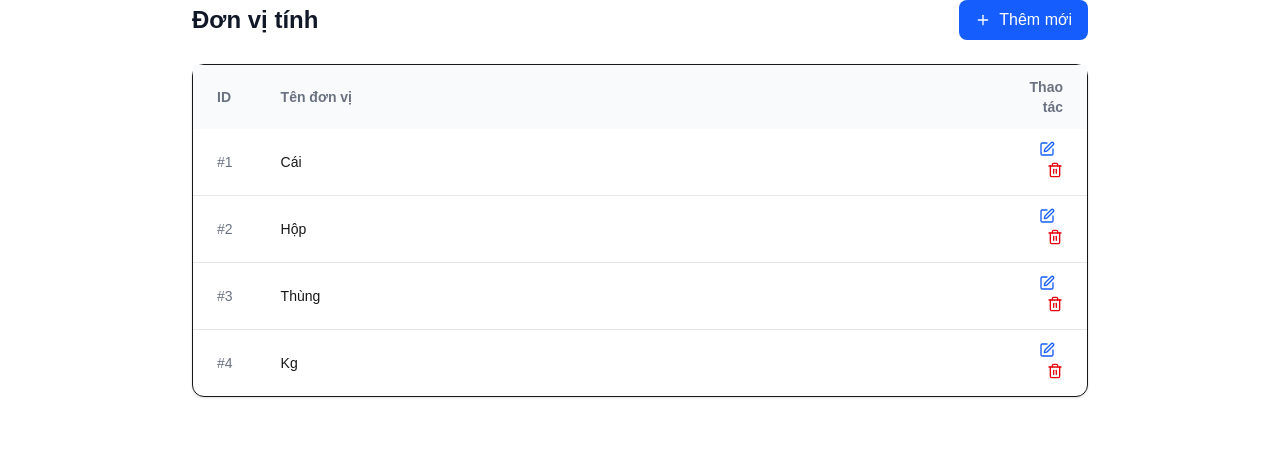
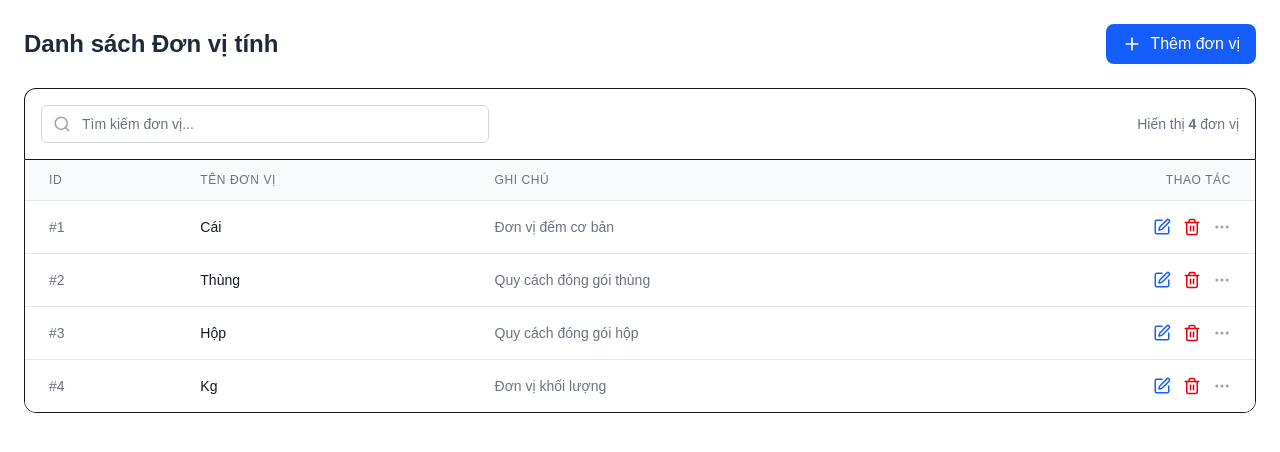
Before and after one commit to dangtai2412-rgb/Bizflowa-frontend, a Next.js app: page /units in a window 1280 px wide. Shown: the top 452 px of the page. Built offline with nearby package versions, Linux system fonts and the light colour scheme.

Commit message:
Thêm giao diện trang đăng nhập

```diff
--- a/app/units/page.tsx
+++ b/app/units/page.tsx
@@ -1,67 +1,84 @@
 "use client";
 
-import { useEffect, useState } from "react";
-import api from "@/lib/axios";
-import { Plus, Trash2, Edit } from "lucide-react";
+import React, { useState, useEffect } from 'react';
+import { Search, Plus, Edit, Trash2, MoreHorizontal } from 'lucide-react';
 
+// Định nghĩa kiểu dữ liệu dựa trên backend (src/api/schemas/unit.py)
 interface Unit {
-  id: number;
+  id: string;
   name: string;
+  description?: string;
 }
 
 export default function UnitsPage() {
   const [units, setUnits] = useState<Unit[]>([]);
-  const [loading, setLoading] = useState(true);
+  const [searchTerm, setSearchTerm] = useState('');
 
+  // Giả lập fetch dữ liệu từ API: GET /api/units
   useEffect(() => {
-    // Giả lập gọi API lấy đơn vị tính
-    const fetchUnits = async () => {
-      try {
-        // const res = await api.get("/units");
-        // setUnits(res.data);
-
-        // Dữ liệu giả để test trước khi có Backend
-        setUnits([
-          { id: 1, name: "Cái" },
-          { id: 2, name: "Hộp" },
-          { id: 3, name: "Thùng" },
-          { id: 4, name: "Kg" },
-        ]);
-      } catch (error) {
-        console.error(error);
-      } finally {
-        setLoading(false);
-      }
-    };
-    fetchUnits();
+    // Trong thực tế, bạn sẽ gọi: fetch(`${process.env.NEXT_PUBLIC_API_URL}/units`)
+    const mockData: Unit[] = [
+      { id: '1', name: 'Cái', description: 'Đơn vị đếm cơ bản' },
+      { id: '2', name: 'Thùng', description: 'Quy cách đóng gói thùng' },
+      { id: '3', name: 'Hộp', description: 'Quy cách đóng gói hộp' },
+      { id: '4', name: 'Kg', description: 'Đơn vị khối lượng' },
+    ];
+    setUnits(mockData);
   }, []);
 
   return (
-    <div className="max-w-4xl mx-auto space-y-6">
-      <div className="flex items-center justify-between">
-        <h1 className="text-2xl font-bold text-gray-900">Đơn vị tính</h1>
-        <button className="flex items-center gap-2 rounded-lg bg-blue-600 px-4 py-2 text-white hover:bg-blue-700">
-          <Plus className="h-4 w-4" /> Thêm mới
+    <div className="p-6">
+      {/* Header Section */}
+      <div className="flex justify-between items-center mb-6">
+        <h1 className="text-2xl font-bold text-gray-800">Danh sách Đơn vị tính</h1>
+        <button className="bg-blue-600 hover:bg-blue-700 text-white px-4 py-2 rounded-lg flex items-center gap-2 transition-colors">
+          <Plus size={20} />
+          Thêm đơn vị
         </button>
       </div>
 
-      <div className="rounded-xl border bg-white shadow-sm">
-        <table className="w-full text-left text-sm">
-          <thead className="bg-gray-50 text-gray-500">
+      {/* Filter & Search Section */}
+      <div className="bg-white p-4 rounded-t-xl border-x border-t flex flex-wrap gap-4 items-center justify-between">
+        <div className="relative w-full max-w-md">
+          <span className="absolute inset-y-0 left-0 pl-3 flex items-center text-gray-400">
+            <Search size={18} />
+          </span>
+          <input
+            type="text"
+            placeholder="Tìm kiếm đơn vị..."
+            className="block w-full pl-10 pr-3 py-2 border border-gray-300 rounded-md leading-5 bg-white placeholder-gray-500 focus:outline-none focus:ring-1 focus:ring-blue-500 sm:text-sm"
+            value={searchTerm}
+            onChange={(e) => setSearchTerm(e.target.value)}
+          />
+        </div>
+        <div className="text-sm text-gray-500">
+          Hiển thị <b>{units.length}</b> đơn vị
+        </div>
+      </div>
+
+      {/* Table Section */}
+      <div className="bg-white border rounded-b-xl overflow-hidden">
+        <table className="min-w-full divide-y divide-gray-200">
+          <thead className="bg-gray-50">
             <tr>
-              <th className="px-6 py-3">ID</th>
-              <th className="px-6 py-3 w-full">Tên đơn vị</th>
-              <th className="px-6 py-3 text-right">Thao tác</th>
+              <th className="px-6 py-3 text-left text-xs font-medium text-gray-500 uppercase tracking-wider">ID</th>
+              <th className="px-6 py-3 text-left text-xs font-medium text-gray-500 uppercase tracking-wider">Tên đơn vị</th>
+              <th className="px-6 py-3 text-left text-xs font-medium text-gray-500 uppercase tracking-wider">Ghi chú</th>
+              <th className="px-6 py-3 text-right text-xs font-medium text-gray-500 uppercase tracking-wider">Thao tác</th>
             </tr>
           </thead>
-          <tbody className="divide-y divide-gray-200">
-            {units.map((unit) => (
-              <tr key={unit.id} className="hover:bg-gray-50">
-                <td className="px-6 py-3 text-gray-500">#{unit.id}</td>
-                <td className="px-6 py-3 font-medium">{unit.name}</td>
-                <td className="px-6 py-3 text-right space-x-2">
-                  <button className="text-blue-600"><Edit className="h-4 w-4" /></button>
-                  <button className="text-red-600"><Trash2 className="h-4 w-4" /></button>
+          <tbody className="bg-white divide-y divide-gray-200">
+            {units.filter(u => u.name.toLowerCase().includes(searchTerm.toLowerCase())).map((unit) => (
+              <tr key={unit.id} className="hover:bg-gray-50 transition-colors">
+                <td className="px-6 py-4 whitespace-nowrap text-sm text-gray-500">#{unit.id}</td>
+                <td className="px-6 py-4 whitespace-nowrap text-sm font-medium text-gray-900">{unit.name}</td>
+                <td className="px-6 py-4 whitespace-nowrap text-sm text-gray-500">{unit.description || '-'}</td>
+                <td className="px-6 py-4 whitespace-nowrap text-right text-sm font-medium">
+                  <div className="flex justify-end gap-3">
+                    <button className="text-blue-600 hover:text-blue-900"><Edit size={18} /></button>
+                    <button className="text-red-600 hover:text-red-900"><Trash2 size={18} /></button>
+                    <button className="text-gray-400 hover:text-gray-600"><MoreHorizontal size={18} /></button>
+                  </div>
                 </td>
               </tr>
             ))}
```
